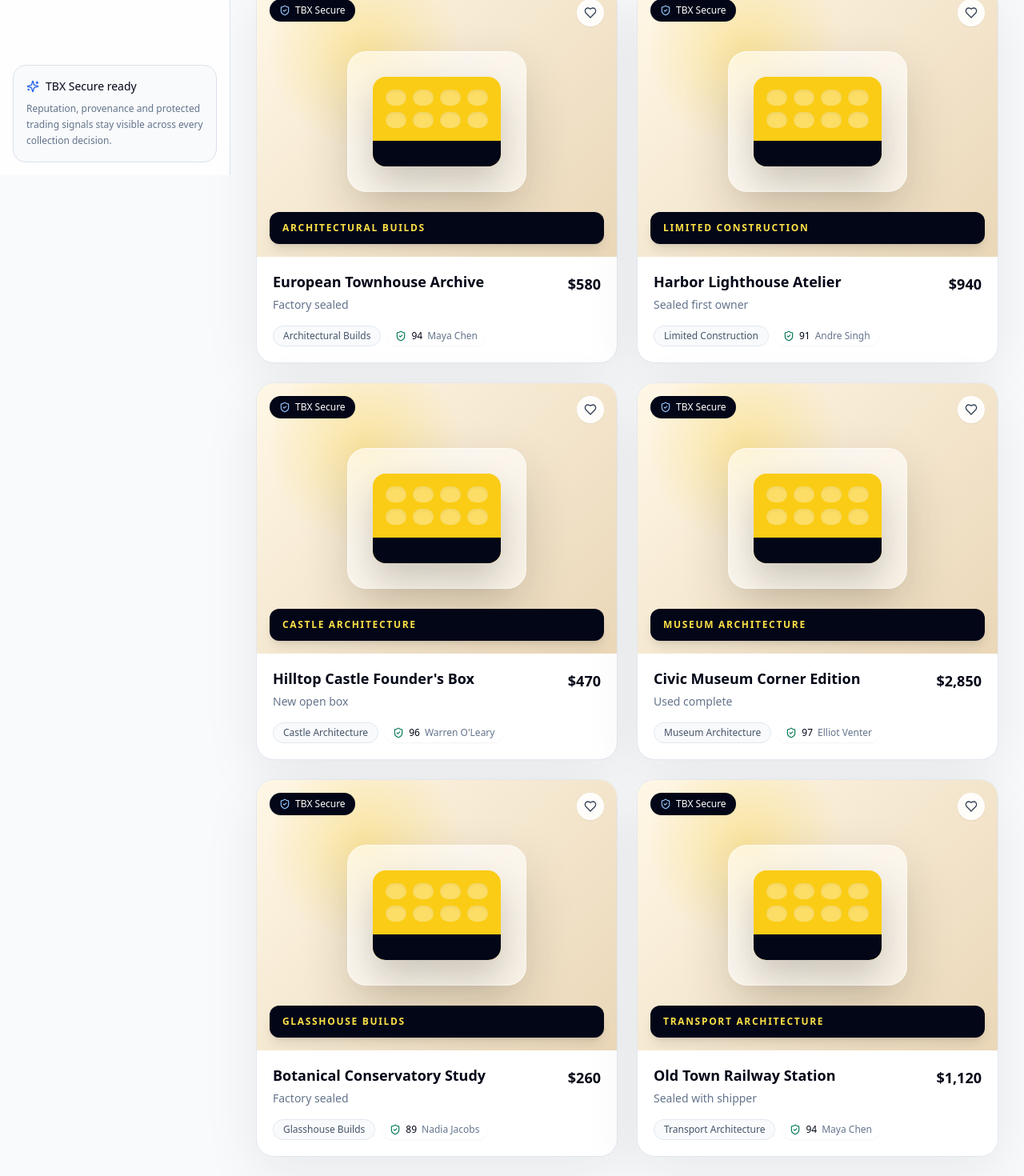
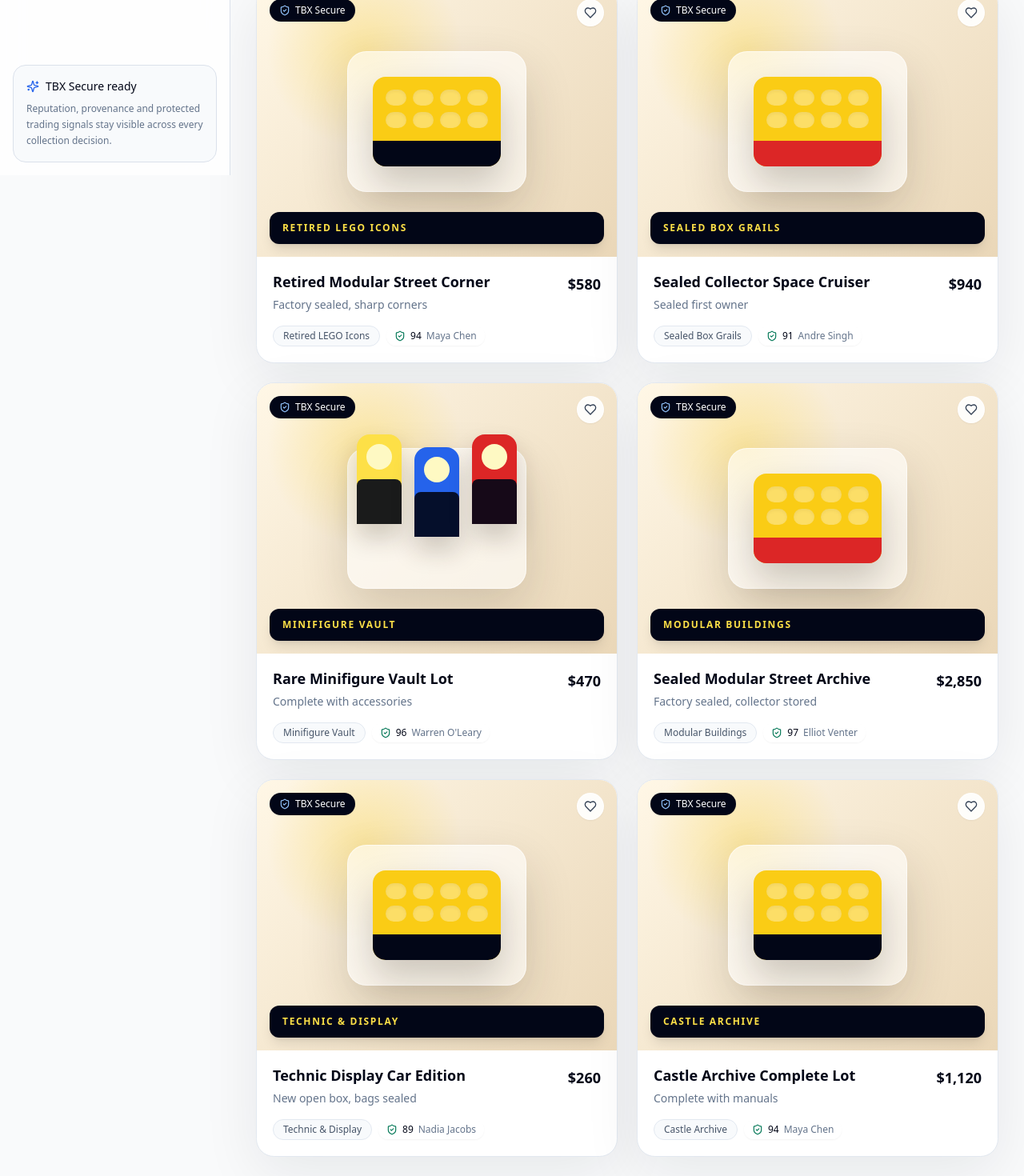
Before and after one commit to Woleary-design/tbx-platform, a Next.js app: page /marketplace in a window 1280 px wide. Shown: the part 581-2051 px from the top of the page at 80% size. Built offline with nearby package versions, Linux system fonts and the light colour scheme.

Commit message:
feat: update Renaissance mock data for LEGO collecting

```diff
--- a/features/renaissance/data/collector-experience.mock.ts
+++ b/features/renaissance/data/collector-experience.mock.ts
@@ -1,27 +1,20 @@
 const photos = {
-  heroCabinet:
-    "https://upload.wikimedia.org/wikipedia/commons/thumb/f/f8/Langweil_model_of_old_Prague_in_City_of_Prague_Museum_in_Nov%C3%A9_M%C4%9Bsto%2C_Prague.jpg/1200px-Langweil_model_of_old_Prague_in_City_of_Prague_Museum_in_Nov%C3%A9_M%C4%9Bsto%2C_Prague.jpg",
-  townhouse:
-    "https://upload.wikimedia.org/wikipedia/commons/thumb/f/f8/Langweil_model_of_old_Prague_in_City_of_Prague_Museum_in_Nov%C3%A9_M%C4%9Bsto%2C_Prague.jpg/900px-Langweil_model_of_old_Prague_in_City_of_Prague_Museum_in_Nov%C3%A9_M%C4%9Bsto%2C_Prague.jpg",
-  lighthouse:
-    "https://upload.wikimedia.org/wikipedia/commons/thumb/7/7f/Unfinished_part_of_Langweil_model_in_City_of_Prague_Museum.jpg/900px-Unfinished_part_of_Langweil_model_in_City_of_Prague_Museum.jpg",
-  castle:
-    "https://upload.wikimedia.org/wikipedia/commons/thumb/3/3a/Thorne_Miniature_Rooms_-_Art_Institute_of_Chicago.jpg/900px-Thorne_Miniature_Rooms_-_Art_Institute_of_Chicago.jpg",
-  museum:
-    "https://upload.wikimedia.org/wikipedia/commons/thumb/f/f8/Langweil_model_of_old_Prague_in_City_of_Prague_Museum_in_Nov%C3%A9_M%C4%9Bsto%2C_Prague.jpg/900px-Langweil_model_of_old_Prague_in_City_of_Prague_Museum_in_Nov%C3%A9_M%C4%9Bsto%2C_Prague.jpg",
-  conservatory:
-    "https://upload.wikimedia.org/wikipedia/commons/thumb/b/b8/Thorne_Miniature_Rooms_detail_-_Art_Institute_of_Chicago.jpg/900px-Thorne_Miniature_Rooms_detail_-_Art_Institute_of_Chicago.jpg",
-  station:
-    "https://upload.wikimedia.org/wikipedia/commons/thumb/7/7f/Unfinished_part_of_Langweil_model_in_City_of_Prague_Museum.jpg/900px-Unfinished_part_of_Langweil_model_in_City_of_Prague_Museum.jpg",
+  heroCabinet: "lego-cabinet",
+  retiredIcons: "lego-retired-icons",
+  sealedBox: "lego-sealed-box",
+  minifigureVault: "lego-minifigure-vault",
+  modularStreet: "lego-modular-street",
+  technicDisplay: "lego-technic-display",
+  castleArchive: "lego-castle-archive",
 };
 
 export const homeHero = {
-  eyebrow: "Private collector home",
+  eyebrow: "Private LEGO collector home",
   title: "Own with confidence. Trade with trust.",
   description:
-    "A calm home for exceptional pieces, verified reputation and TBX Secure transactions.",
-  imageLabel: "Museum-lit architectural collection",
-  imageDetail: "Original brick-built icons, provenance notes and protected-trade readiness in one view.",
+    "A calm home for rare LEGO sets, verified reputation and TBX Secure transactions.",
+  imageLabel: "Curated LEGO collector cabinet",
+  imageDetail: "Retired sets, minifigure vaults and sealed grails with protected-trade readiness in one view.",
   imageSrc: photos.heroCabinet,
   primarySignal: "TBX Secure active",
   secondarySignal: "Trust 96",
@@ -30,7 +23,7 @@ export const homeHero = {
 export const collectionSummary = {
   value: "$128,400",
   change: "+8.4% this quarter",
-  itemCount: "47 documented pieces",
+  itemCount: "47 documented LEGO pieces",
   insured: "$142,000 insured value",
 };
 
@@ -42,113 +35,113 @@ export const trustStatus = {
 
 export const watchlistOpportunities = [
   {
-    title: "Harbor Lighthouse Atelier",
+    title: "Retired Modular Street Corner",
     price: "$2,850",
     signal: "12% below six-month benchmark",
-    category: "Architectural Builds",
+    category: "Retired LEGO Icons",
   },
   {
-    title: "Walnut Observatory Edition",
+    title: "Sealed Collector Space Cruiser",
     price: "$940",
     signal: "Verified seller reduced price today",
-    category: "Limited Construction",
+    category: "Sealed Box Grails",
   },
 ];
 
 export const marketMovers = [
   {
-    title: "European Townhouse Series",
+    title: "Retired Modular Buildings",
     movement: "+6.8%",
     detail: "Sealed examples tightened after two verified sales.",
   },
   {
-    title: "Hilltop Castle Builds",
+    title: "Castle Archive Lots",
     movement: "+4.1%",
     detail: "Complete boxed sets are moving faster across private collectors.",
   },
   {
-    title: "Civic Museum Editions",
+    title: "Loose Minifigure Lots",
     movement: "-3.2%",
     detail: "Short-term softness created a watchlist opportunity.",
   },
 ];
 
 export const recentActivity = [
-  "Atelier Row seller dispatch proof verified.",
-  "Walnut Observatory provenance note added to Vault.",
-  "Civic Museum watchlist threshold crossed below target range.",
-  "Harbor Lighthouse entered TBX Secure inspection window.",
+  "Retired Modular seller dispatch proof verified.",
+  "Sealed Space Cruiser provenance note added to Vault.",
+  "Minifigure lot watchlist threshold crossed below target range.",
+  "Castle Archive entered TBX Secure inspection window.",
 ];
 
 export const recommendedAcquisitions = [
   {
-    id: "european-townhouse",
-    title: "European Townhouse Archive",
+    id: "retired-modular-street",
+    title: "Retired Modular Street Corner",
     price: "$580",
-    condition: "Factory sealed",
-    category: "Architectural Builds",
+    condition: "Factory sealed, sharp corners",
+    category: "Retired LEGO Icons",
     seller: "Maya Chen",
     trustScore: 94,
     secure: true,
-    imageSrc: photos.townhouse,
+    imageSrc: photos.retiredIcons,
   },
   {
-    id: "harbor-lighthouse",
-    title: "Harbor Lighthouse Atelier",
+    id: "sealed-space-cruiser",
+    title: "Sealed Collector Space Cruiser",
     price: "$940",
     condition: "Sealed first owner",
-    category: "Limited Construction",
+    category: "Sealed Box Grails",
     seller: "Andre Singh",
     trustScore: 91,
     secure: true,
-    imageSrc: photos.lighthouse,
+    imageSrc: photos.sealedBox,
   },
   {
-    id: "hilltop-castle",
-    title: "Hilltop Castle Founder's Box",
+    id: "rare-minifigure-vault",
+    title: "Rare Minifigure Vault Lot",
     price: "$470",
-    condition: "New open box",
-    category: "Castle Architecture",
+    condition: "Complete with accessories",
+    category: "Minifigure Vault",
     seller: "Warren O'Leary",
     trustScore: 96,
     secure: true,
-    imageSrc: photos.castle,
+    imageSrc: photos.minifigureVault,
   },
 ];
 
 export const marketplaceListings = [
   ...recommendedAcquisitions,
   {
-    id: "civic-museum",
-    title: "Civic Museum Corner Edition",
+    id: "sealed-modular-street",
+    title: "Sealed Modular Street Archive",
     price: "$2,850",
-    condition: "Used complete",
-    category: "Museum Architecture",
+    condition: "Factory sealed, collector stored",
+    category: "Modular Buildings",
     seller: "Elliot Venter",
     trustScore: 97,
     secure: true,
-    imageSrc: photos.museum,
+    imageSrc: photos.modularStreet,
   },
   {
-    id: "botanical-conservatory",
-    title: "Botanical Conservatory Study",
+    id: "technic-display-car",
+    title: "Technic Display Car Edition",
     price: "$260",
-    condition: "Factory sealed",
-    category: "Glasshouse Builds",
+    condition: "New open box, bags sealed",
+    category: "Technic & Display",
     seller: "Nadia Jacobs",
     trustScore: 89,
     secure: true,
-    imageSrc: photos.conservatory,
+    imageSrc: photos.technicDisplay,
   },
   {
-    id: "railway-station",
-    title: "Old Town Railway Station",
+    id: "castle-archive-lot",
+    title: "Castle Archive Complete Lot",
     price: "$1,120",
-    condition: "Sealed with shipper",
-    category: "Transport Architecture",
+    condition: "Complete with manuals",
+    category: "Castle Archive",
     seller: "Maya Chen",
     trustScore: 94,
     secure: true,
-    imageSrc: photos.station,
+    imageSrc: photos.castleArchive,
   },
 ];
```
